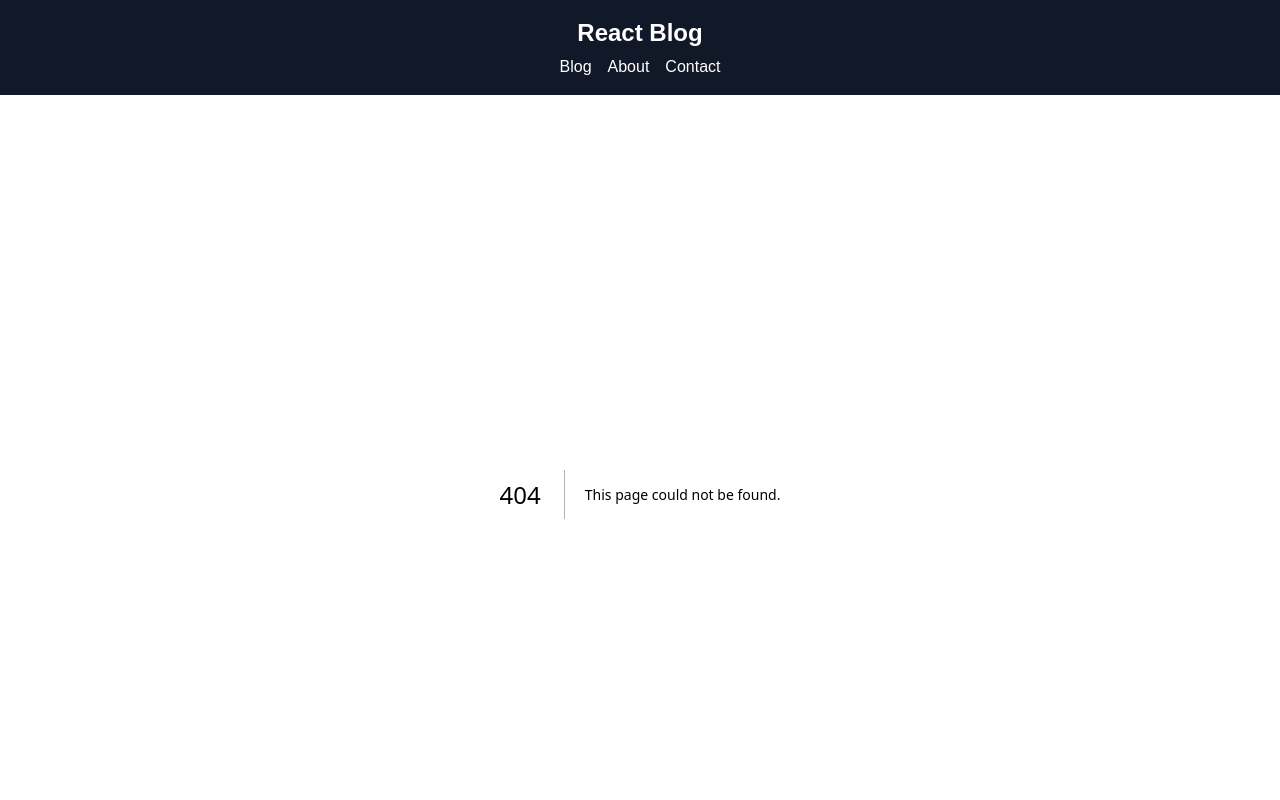
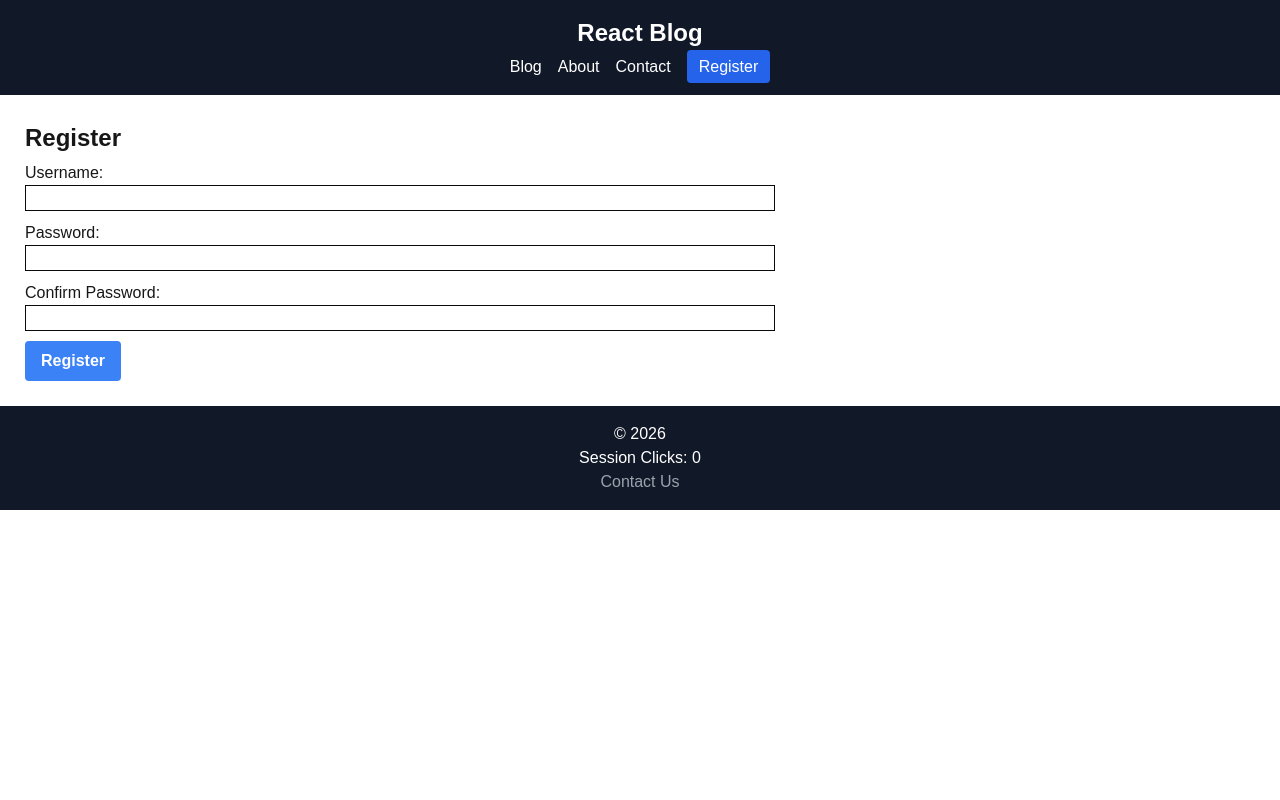
Before and after one commit to ifotn/comp2112-react-blog-f26, a Next.js app: page /auth/register in a window 1280 px wide. Before the commit this address had no page. Shown: the top 800 px of the page. Built offline with nearby package versions, Linux system fonts and the light colour scheme.

Commit message:
l6/2 - parse HTML tags in blog content

```diff
--- /dev/null
+++ b/app/auth/register/page.tsx
@@ -0,0 +1,55 @@
+'use client';
+
+import PageTitle from "@/app/components/pageTitle";
+import { useForm, Controller } from "react-hook-form";
+
+interface RegisterFormData {
+    username: string;
+    password: string;
+    confirm: string;
+}
+
+export default function Register() {
+
+    // set up react-hook-form
+    const { register, control, handleSubmit, setError, formState: { errors, isSubmitSuccessful }} = useForm<RegisterFormData>({
+        defaultValues: {
+            username: '',
+            password: '',
+            confirm: ''
+        }
+    });
+
+    const onSubmit = async (data: RegisterFormData) => {
+        console.log(`Submitted: `, data);
+    }
+
+    return (
+        <main>
+            <PageTitle title="Register" />
+            <h1>Register</h1>
+            <form onSubmit={handleSubmit(onSubmit)}>
+                <fieldset>
+                    <label htmlFor="username">Username:</label>
+                    <input {...register("username", { required: "Username is required" })} type="email" />
+                    {errors.username && <span className="error">{errors.username.message}</span>}
+                </fieldset>
+                <fieldset>
+                    <label htmlFor="password">Password:</label>
+                    <input type="password" {...register("password", { required: "Password is required" })} />
+                    {errors.password && <span className="error">{errors.password.message}</span>}
+                </fieldset>
+                <fieldset>
+                    <label htmlFor="confirm">Confirm Password:</label>
+                    <input
+                        type="password"
+                        {...register("confirm", {
+                            required: "Password Confirmation is required"  })}
+                    />
+                    {errors.confirm && <span className="error">{errors.confirm.message}</span>}
+                </fieldset>
+                <button>Register</button>
+            </form>
+        </main>
+    );
+}
--- a/app/blog/[id]/page.tsx
+++ b/app/blog/[id]/page.tsx
@@ -1,5 +1,6 @@
 import {Post} from "@/app/types/post";
 import PageTitle from "@/app/components/pageTitle";
+import { Parser } from "html-to-react";
 
 export default async function BlogDetail({ params }: { params: { id: string }}) {
     // use id from url params
@@ -33,7 +34,7 @@ export default async function BlogDetail({ params }: { params: { id: string }})
             <PageTitle title={post.title} />
             <h1>{post.title}</h1>
             <h2>{post.author} on {new Date(post.date).toLocaleDateString()}</h2>
-            <article>{post.content}</article>
+            <article>{Parser().parse(post.content)}</article>
         </main>
     );
 }
--- a/app/components/navbar.tsx
+++ b/app/components/navbar.tsx
@@ -20,6 +20,7 @@ export default function Navbar() {
                 <li><Link href="/blog" className={getLinkClass('/blog')}>Blog</Link></li>
                 <li><Link href="/about" className={getLinkClass('/about')}>About</Link></li>
                 <li><Link href="/contact" className={getLinkClass('/contact')}>Contact</Link></li>
+                <li><Link href="/auth/register" className={getLinkClass('/auth/register')}>Register</Link></li>
             </ul>
         </nav>
     );
--- a/package.json
+++ b/package.json
@@ -9,6 +9,7 @@
     "lint": "eslint"
   },
   "dependencies": {
+    "html-to-react": "^1.7.0",
     "next": "^16.4.0",
     "react": "19.2.8",
     "react-dom": "19.2.8",
```
Also changed, not shown: 2 other files (tests, documents, lock files or other folders).
